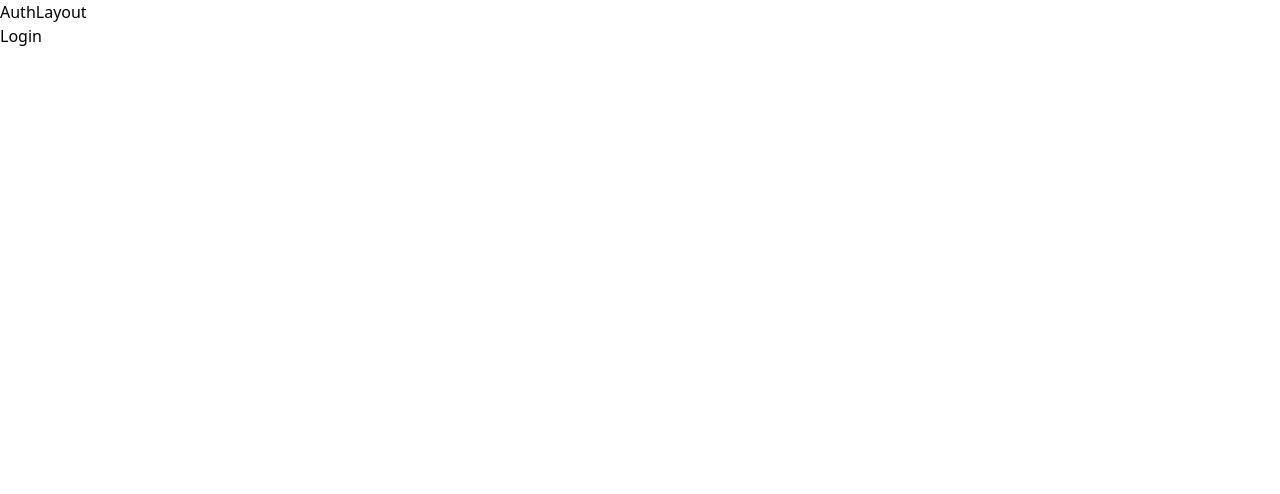
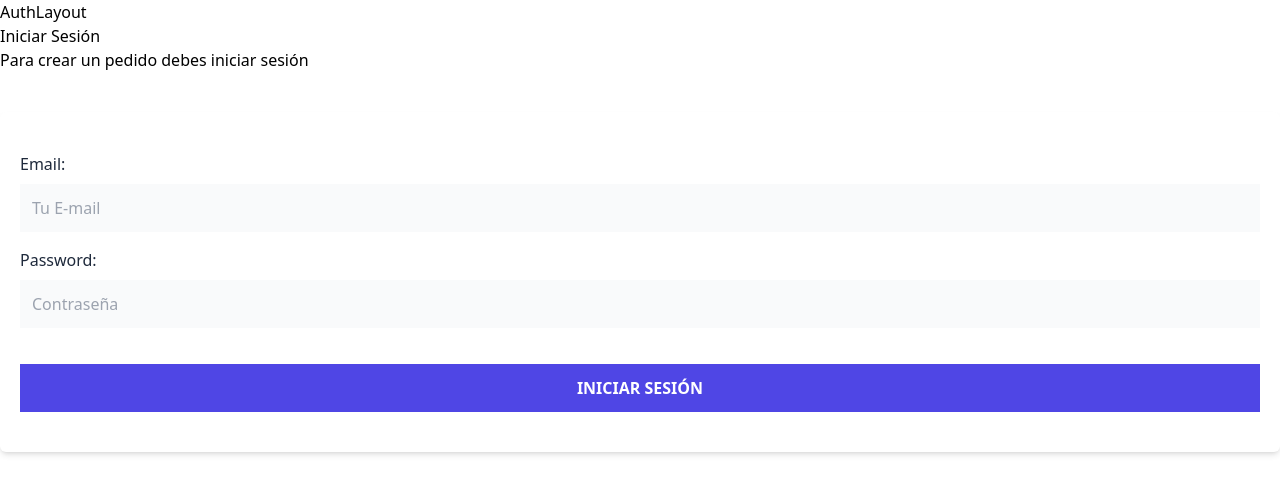
Before and after one commit to carlos-dev23/Quiosco-React-FrontEnd, a React (Vite) app: page /auth/login in a window 1280 px wide. Shown: the top 494 px of the page. Built offline with nearby package versions, Linux system fonts and the light colour scheme.

Commit message:
feat(auth): add login form

```diff
--- a/src/views/Login.jsx
+++ b/src/views/Login.jsx
@@ -1,3 +1,25 @@
 export default function Login() {
-  return <div>Login</div>;
+  return (
+    <>
+      <h1>Iniciar Sesión</h1>
+      <p>Para crear un pedido debes iniciar sesión</p>
+      <div className="bg-white shadow-md rounded-md mt-10 px-5 py-10">
+        <form action="">
+          <div className="mb-4">
+            <label className="text-slate-800" htmlFor="email">
+              Email:
+            </label>
+            <input type="email" id="email" className="mt-2 w-full p-3 bg-gray-50" name="email" placeholder="Tu E-mail" />
+          </div>
+          <div className="mb-4">
+            <label className="text-slate-800" htmlFor="password">
+              Password:
+            </label>
+            <input type="password" id="password" className="mt-2 w-full p-3 bg-gray-50" name="password" placeholder="Contraseña" />
+          </div>
+          <input type="submit" value="Iniciar Sesión" className="bg-indigo-600 hover:bg-indigo-800 text-white w-full mt-5 p-3 uppercase font-bold cursor-pointer" />
+        </form>
+      </div>
+    </>
+  );
 }
```
